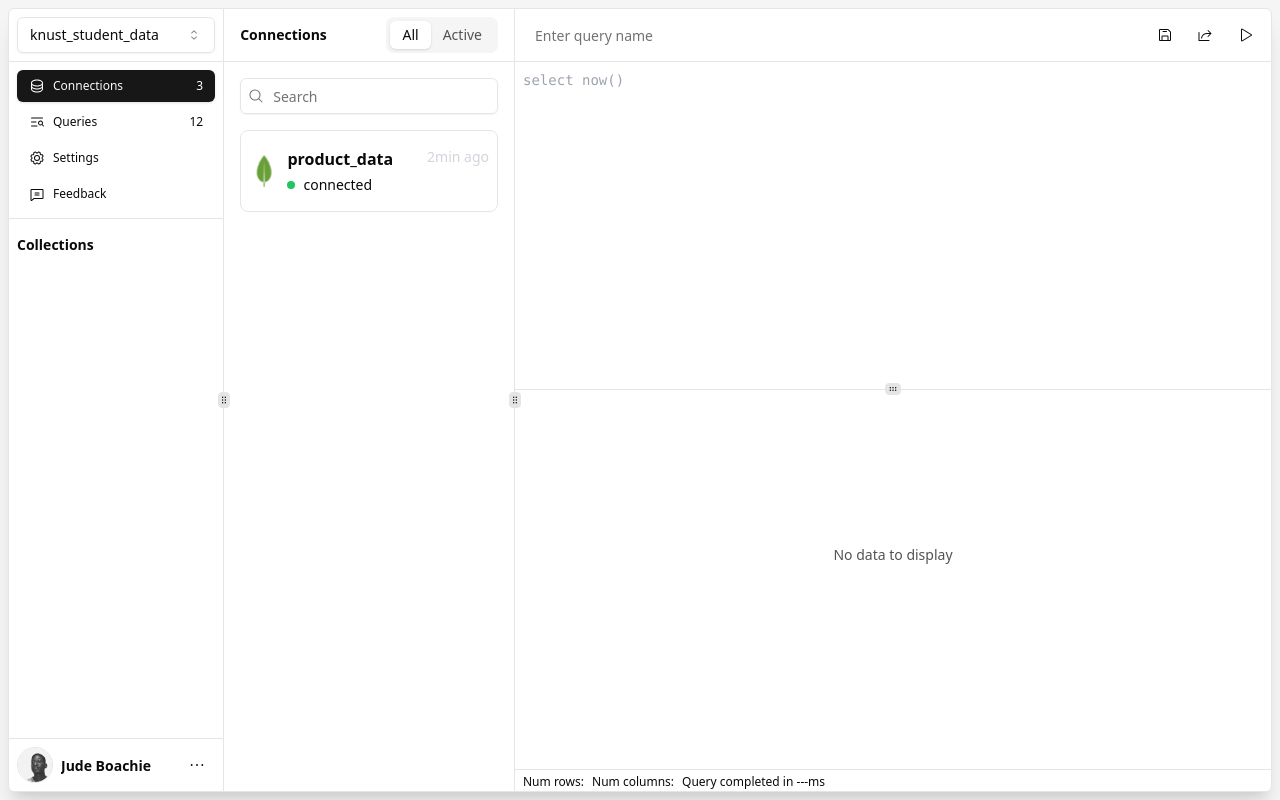
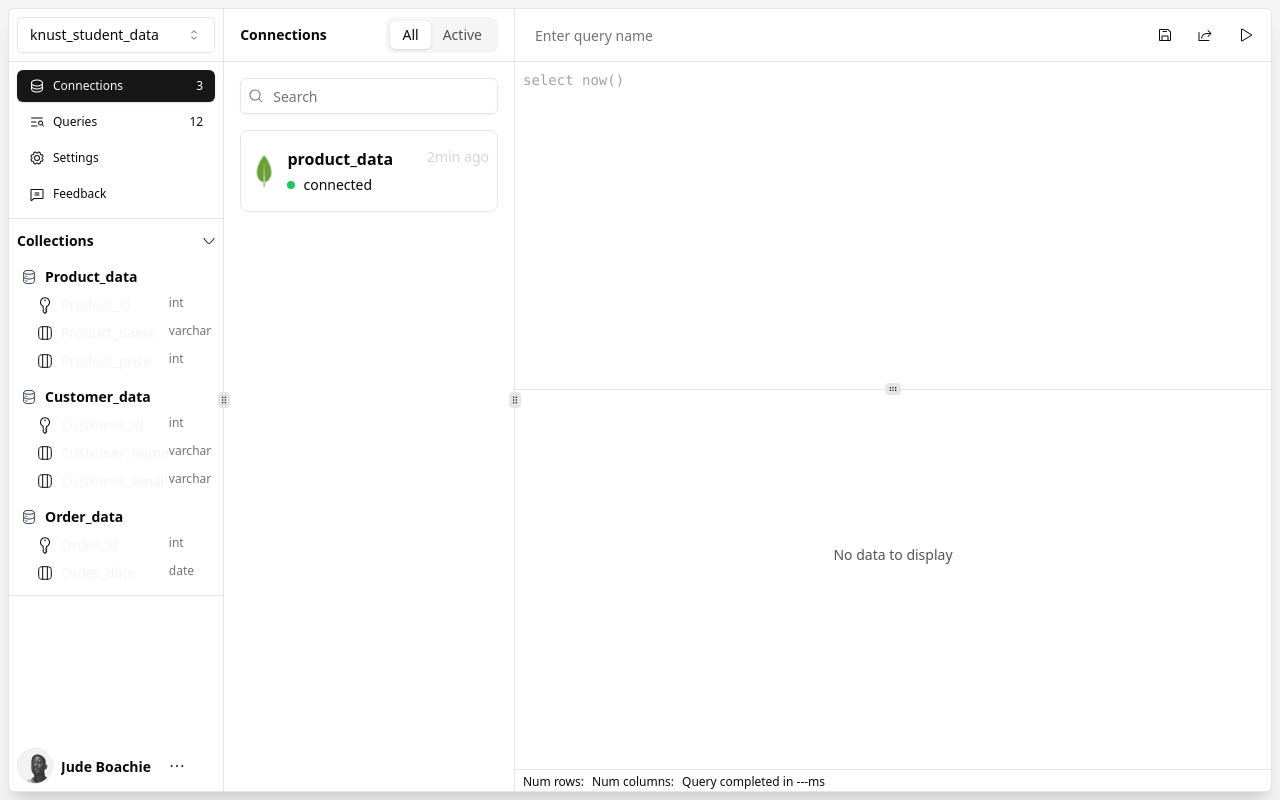
Before and after one commit to jdboachie/misty-snow, a Next.js app: page /v2 in a window 1280 px wide. Built offline with nearby package versions, Linux system fonts and the light colour scheme.

Commit message:
collections to nav, fixed profile

```diff
--- a/app/v2/page.tsx
+++ b/app/v2/page.tsx
@@ -44,9 +44,9 @@ import {
   DotsThree as DotsThreeIcon,
 } from "@phosphor-icons/react";
 import { Separator } from "@/components/ui/separator";
-import { MongoDBIcon } from "@/components/icons"
+import { MongoDBIcon } from "@/components/icons/icons"
 import QueryTool from "@/components/tools/querytool";
-
+import Collections from "@/components/Collections"
 
 export default function Home() {
   const defaultCollapsed = false;
@@ -112,13 +112,10 @@ export default function Home() {
             <Nav isCollapsed={isCollapsed} />
           </div>
           <Separator />
+            <Collections></Collections>
+          <Separator />
 
-          <div className="grow p-2 py-4 font-bold">
-            Collections
-          </div>
-
-          <Separator />
-          <div className="flex items-center gap-2 p-2">
+          <div className="flex items-center gap-2 p-2 fixed bottom-2">
             <Avatar className="border">
               <AvatarImage src="jude.jpg" alt="@shadcn" />
               <AvatarFallback>CN</AvatarFallback>
--- /dev/null
+++ b/components/Collections.tsx
@@ -0,0 +1,102 @@
+import { TableIcon } from "@/components/icons/TableIcon";
+import { DropDown } from "@/components/icons/DropDown";
+import { Key } from "@phosphor-icons/react";
+import { ColumnIcon } from "@/components/icons/ColumnIcon";
+import { useState, useRef } from "react";
+export default function Collections() {
+    const tableInfo = [
+        {
+            'table_name': 'product_data',
+            'columns': [
+                {
+                    'col_name': 'product_id',
+                    'type': 'int',
+                    'isPk': true
+                },
+                {
+                    'col_name': 'product_name',
+                    'type': 'varchar',
+                    'isPk': false
+                },
+                {
+                    'col_name': 'product_price',
+                    'type': 'int',
+                    'isPk': false
+                }
+            ]
+        },
+        {
+            'table_name': 'customer_data',
+            'columns': [
+                {
+                    'col_name': 'customer_id',
+                    'type': 'int',
+                    'isPk': true
+                },
+                {
+                    'col_name': 'customer_name',
+                    'type': 'varchar',
+                    'isPk': false
+                },
+                {
+                    'col_name': 'customer_email',
+                    'type': 'varchar',
+                    'isPk': false
+                }
+            ]
+        },
+        {
+            'table_name': 'order_data',
+            'columns': [
+                {
+                    'col_name': 'order_id',
+                    'type': 'int',
+                    'isPk': true
+                },
+                {
+                    'col_name': 'order_date',
+                    'type': 'date',
+                    'isPk': false
+                }
+            ]
+        }
+    ];
+
+    const [isDropDown, setDropDown] = useState(true);
+    const handleDropDown = ()=>setDropDown(!isDropDown);
+
+
+    return (
+        <div className="flex flex-col">
+            <div className="collections flex items-center justify-between cursor-pointer dark:hover:bg-muted mx-1 my-2 rounded" onClick={handleDropDown}>
+                <div className="grow font-bold px-1 py-1">Collections</div>
+                <DropDown className={`size-5 text-slate-700 dark:text-white ${isDropDown?'rotate-0': 'rotate-90'} transition-transform duration-300`}/>
+            </div>
+
+            <div className={`transition-all duration-300 ${isDropDown? 'max-h-screen overflow-auto': 'max-h-0 overflow-hidden'}`}>
+                {tableInfo.map((element, tableIndex) => (
+                    <div className="table-container px-3 py-1" key={tableIndex}>
+                        <div className="table-name flex flex-row items-center gap-2">
+                            <TableIcon className="text-slate-700 dark:text-white size-4" />
+                            <div className="table-name capitalize font-semibold">{element.table_name}</div>
+                        </div>
+                        <div className="table-columns text-sm px-4 py-2 flex flex-col gap-2">
+                            {element.columns.map((column, colIndex) => (
+                                <div className="column grid grid-cols-6" key={colIndex}>
+                                    <div className="grid col-span-5">
+                                        <div className="flex items-center gap-2">
+                                            {column.isPk === true ? <Key className="size-4 -rotate-45" /> : <ColumnIcon className="size-4" />}
+                                            <div className="capitalize text-gray-100">{column.col_name}</div>
+                                        </div>
+                                    </div>
+                                    <div className="type grid col-span-1 text-xs text-muted-foreground">{column.type}</div>
+                                </div>
+                            ))}
+                        </div>
+                    </div>
+                ))}
+            </div>
+
+        </div>
+    );
+}
--- /dev/null
+++ b/components/icons/ColumnIcon.tsx
@@ -0,0 +1,9 @@
+export const ColumnIcon = ({ className }: { className?: string }) => {
+    return (
+        <svg xmlns="http://www.w3.org/2000/svg" viewBox="0 0 24 24" width="24" height="24" className={className} fill="none">
+            <path d="M20.1088 3.89124C21.5 5.28249 21.5 7.52166 21.5 12C21.5 16.4783 21.5 18.7175 20.1088 20.1088C18.7175 21.5 16.4783 21.5 12 21.5C7.52166 21.5 5.28249 21.5 3.89124 20.1088C2.5 18.7175 2.5 16.4783 2.5 12C2.5 7.52166 2.5 5.28249 3.89124 3.89124C5.28249 2.5 7.52166 2.5 12 2.5C16.4783 2.5 18.7175 2.5 20.1088 3.89124Z" stroke="currentColor" stroke-width="1.5" stroke-linecap="round" stroke-linejoin="round" />
+            <path d="M8.5 2.5V21.5" stroke="currentColor" stroke-width="1.5" />
+            <path d="M15.5 2.5V21.5" stroke="currentColor" stroke-width="1.5" />
+        </svg>
+    )
+}
--- /dev/null
+++ b/components/icons/DropDown.tsx
@@ -0,0 +1,7 @@
+export const DropDown = ({ className }: { className?: string }) => {
+    return (
+        <svg xmlns="http://www.w3.org/2000/svg" viewBox="0 0 24 24" width="24" height="24" fill="none" className={className}>
+            <path d="M18 9.00005C18 9.00005 13.5811 15 12 15C10.4188 15 6 9 6 9" stroke="currentColor" stroke-width="1.5" stroke-linecap="round" stroke-linejoin="round" />
+        </svg>
+    )
+}
--- /dev/null
+++ b/components/icons/TableIcon.tsx
@@ -0,0 +1,11 @@
+export const TableIcon = ({ className }: { className?: string }) => {
+    return (
+        <svg xmlns="http://www.w3.org/2000/svg" viewBox="0 0 24 24" width="24" height="24"  fill="none" className={className}>
+            <ellipse cx="12" cy="5" rx="8" ry="3" stroke="currentColor" stroke-width="1.5"></ellipse>
+            <path d="M7 10.8418C7.60158 11.0226 8.27434 11.1716 9 11.2817" stroke="currentColor" stroke-width="1.5" stroke-linecap="round"></path>
+            <path d="M20 12C20 13.6569 16.4183 15 12 15C7.58172 15 4 13.6569 4 12" stroke="currentColor" stroke-width="1.5"></path>
+            <path d="M7 17.8418C7.60158 18.0226 8.27434 18.1716 9 18.2817" stroke="currentColor" stroke-width="1.5" stroke-linecap="round"></path>
+            <path d="M20 5V19C20 20.6569 16.4183 22 12 22C7.58172 22 4 20.6569 4 19V5" stroke="currentColor" stroke-width="1.5"></path>
+        </svg>
+    )
+}
```
Also changed, not shown: components/icons/icons.tsx (renamed from components/icons.tsx).
